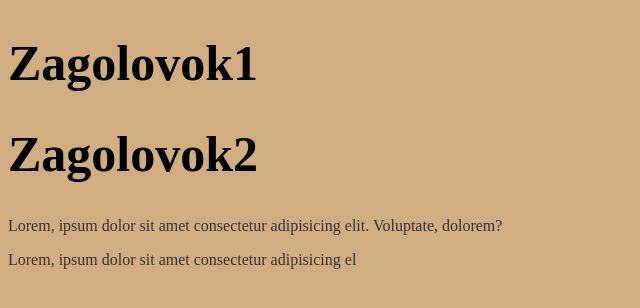
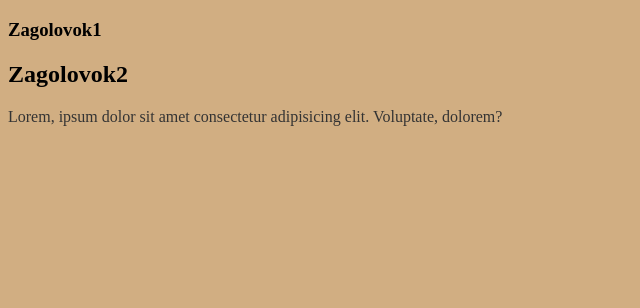
Before and after one commit to Chumbar/Gittest, a plain HTML site: page index.html in a window 1280 px wide. Shown: the whole page, without its empty margins (0-640 px from the left). Drawn offline with Linux system fonts and the light colour scheme.

Commit message:
changes titles

```diff
--- a/index.html
+++ b/index.html
@@ -8,9 +8,8 @@
     <title>Работа с Git</title>
 </head>
 <body>
-  <h1>Zagolovok1</h1>
-  <h1>Zagolovok2</h1>
+  <h3>Zagolovok1</h3>
+  <h2>Zagolovok2</h2>
   <p>Lorem, ipsum dolor sit amet consectetur adipisicing elit. Voluptate, dolorem?</p>
-  <p>Lorem, ipsum dolor sit amet consectetur adipisicing el</p>
 </body>
 </html>
```
